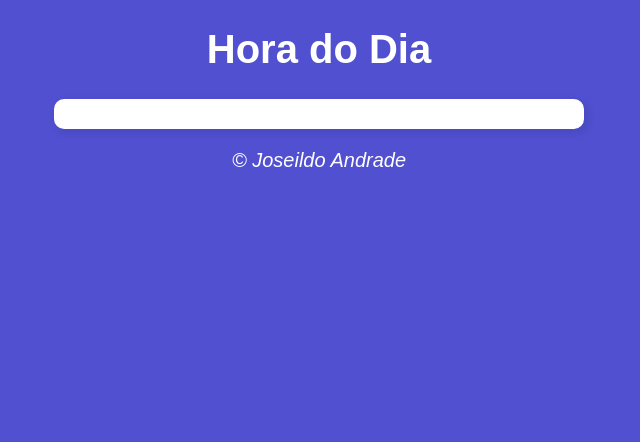
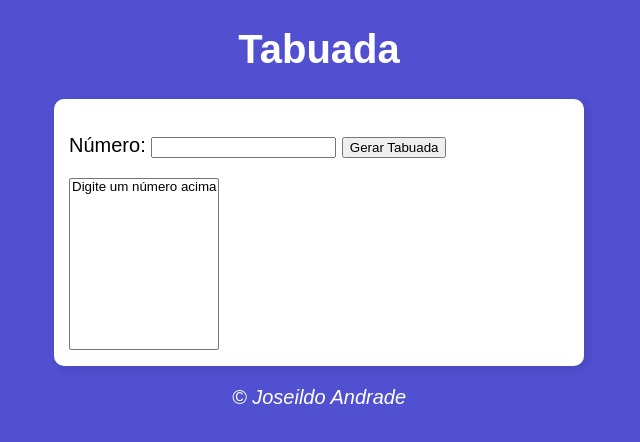
Before and after one commit to joseildoandrade12/javascript, a plain HTML site: page aula14ex/ex17/modelo.html in a window 1280 px wide. Shown: the whole page, without its empty margins (321-961 px from the left). Drawn offline with Linux system fonts and the light colour scheme.

Commit message:
exercicio de JS Tabuada

```diff
--- a/aula14ex/ex17/modelo.html
+++ b/aula14ex/ex17/modelo.html
@@ -1,21 +1,28 @@
 <!DOCTYPE html>
 <html lang="pt-br">
+
 <head>
     <meta charset="UTF-8">
     <meta name="viewport" content="width=device-width, initial-scale=1.0">
-    <title>Eexercicio em JS</title>
+    <title>Exercicio em JS</title>
     <link rel="stylesheet" href="css/style.css">
 </head>
+
 <body>
     <header>
-        <h1>Hora do Dia</h1>
+        <h1>Tabuada</h1>
     </header>
     <section>
         <div>
-
+            <p>Número:
+                <input type="number" name="txtn" id="txtn">
+                <input type="button" value="Gerar Tabuada" onclick="clicar()">
+            </p>
         </div>
         <div>
-
+            <select name="tabuada" id="seltab" size="10">
+                <option>Digite um número acima</option>
+            </select>
         </div>
     </section>
     <footer>
@@ -26,4 +33,5 @@
 
     </script>
 </body>
+
 </html>
--- a/aula14ex/ex17/script.js
+++ b/aula14ex/ex17/script.js
@@ -0,0 +1,20 @@
+function clicar() {
+    let num = document.getElementById('txtn')
+    let tab = document.getElementById('seltab')
+    if (num.value.length == 0) {
+        window.alert('Por favor, Digite um número!')
+    } else {
+        let n = Number(num.value)
+        let c = 1
+        tab.innerHTML = ''
+        while (c <= 10 ){
+            let item = document.createElement('option')
+            item.text = `${n} x ${c} = ${n*c}`
+            item.value = `tab${c}`
+            tab.appendChild(item)
+            c++
+        }
+    }
+
+
+}
```
Also changed, not shown: aula12ex/modelo/modelo.html (+1 -1 lines).
